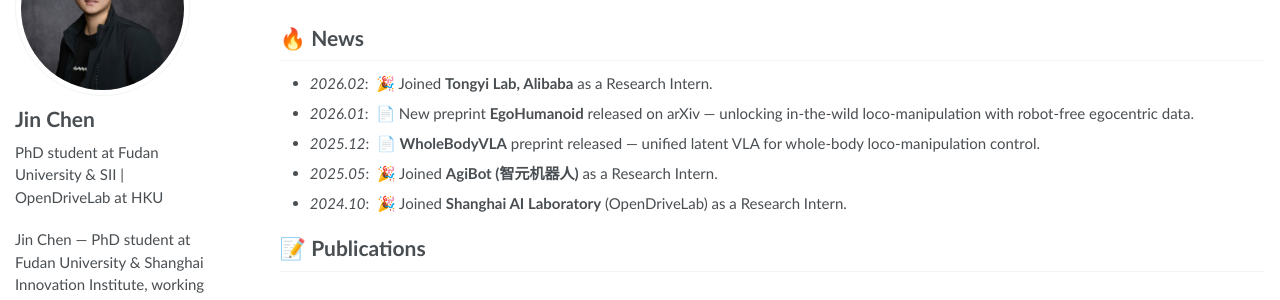
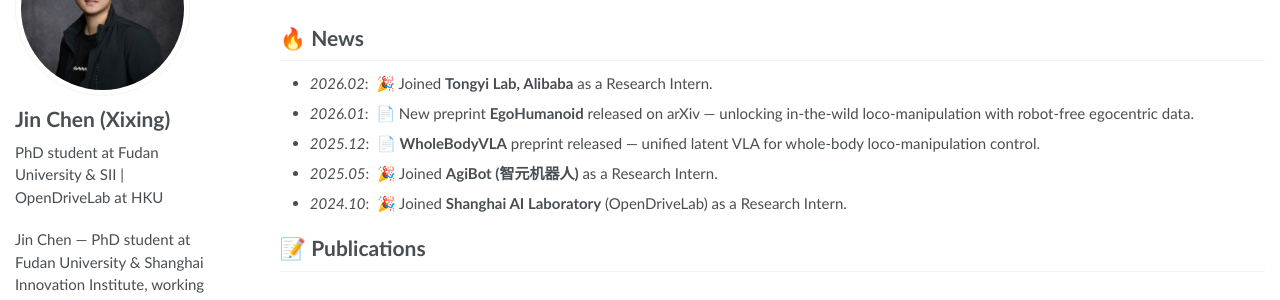
Before and after one commit to JinChen0056/jinchen0056.github.io, a Jekyll site: the page built from _pages/about.md, in a window 1280 px wide. Shown: the part 170-470 px from the top of the page. Built offline with Jekyll 4.4.1, drawn with Linux system fonts in a browser that asks for light colours.

Commit message:
Add nickname 'Xixing' next to name in sidebar

```diff
--- a/_config.yml
+++ b/_config.yml
@@ -21,7 +21,7 @@
 
 # Site Author
 author:
-  name             : "Jin Chen"
+  name             : "Jin Chen (Xixing)"
   avatar           : "images/profile.jpg"
   bio              : "PhD student at Fudan University & SII | OpenDriveLab at HKU"
   location         : "Shanghai, China"
```
